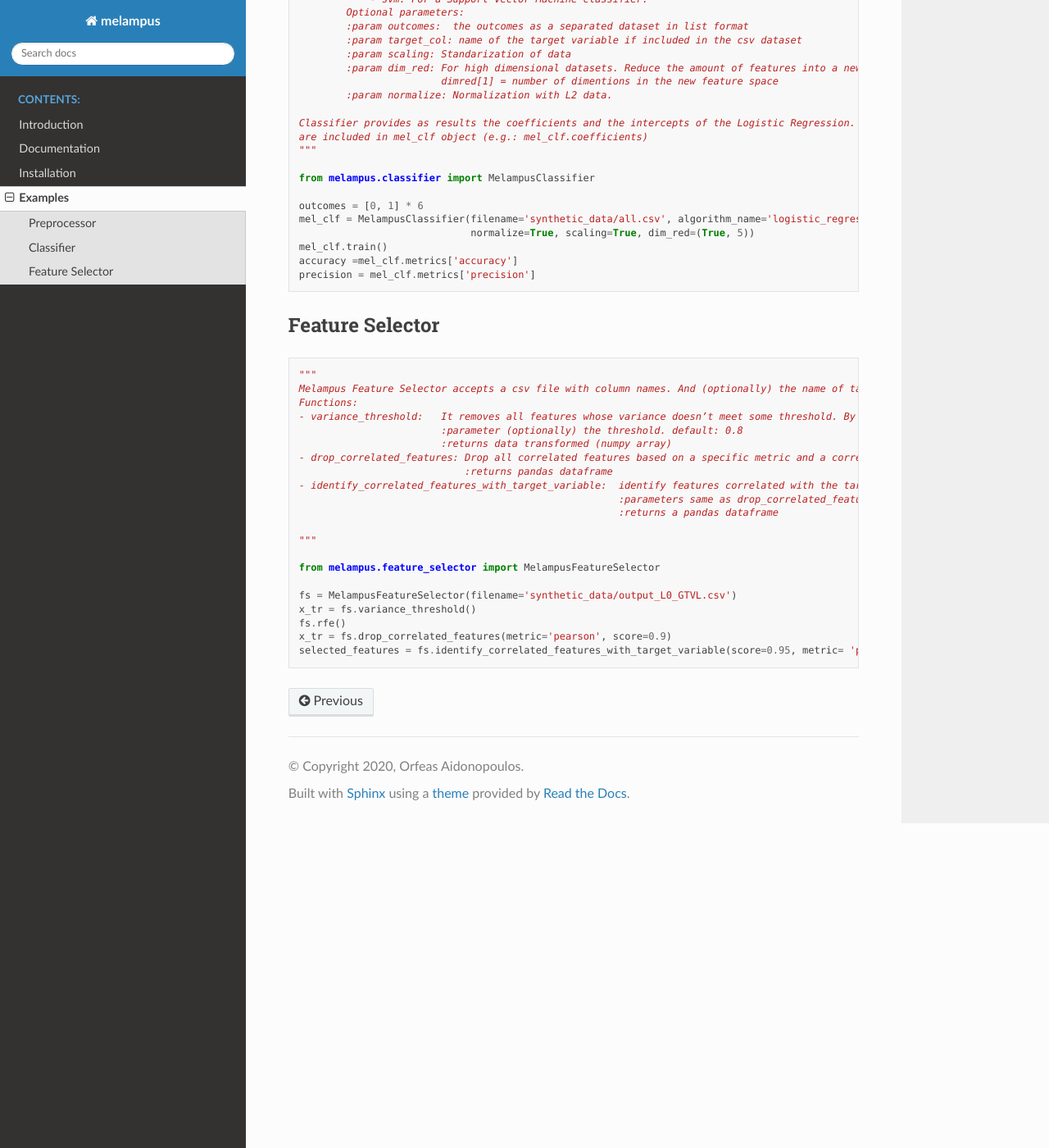
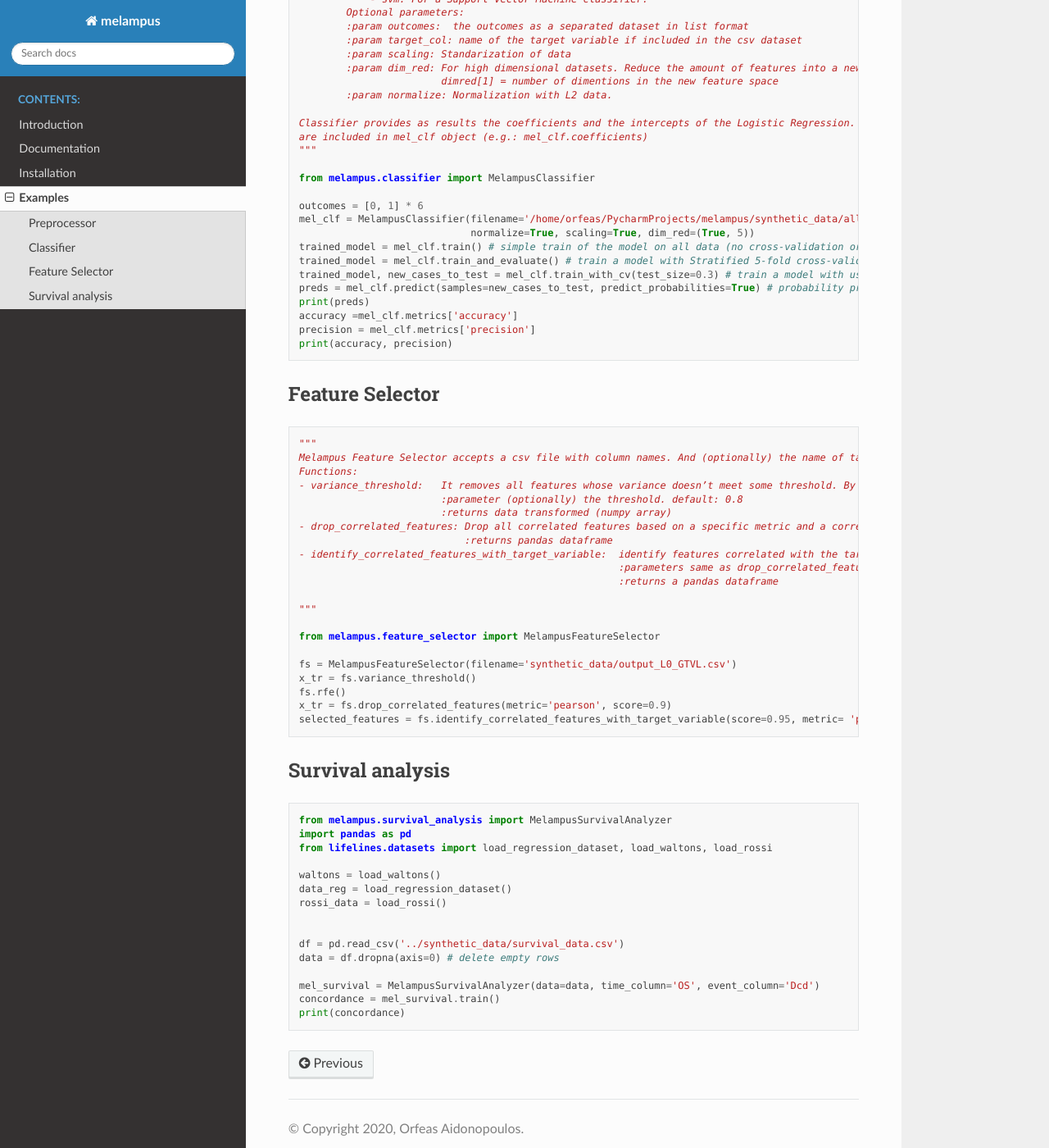
Before and after one commit to medgift/quantimage-melampus, a Sphinx documentation site: the page built from docs/source/examples.rst, in a window 1280 px wide and 1400 px high, scrolled down 781 px. Shown: the whole window at 82% size. Built offline with Sphinx 7.4.7 and the Read the Docs theme 2.0.0, drawn with Linux system fonts in a browser that asks for light colours.

Commit message:
enrich documentation with examples

```diff
--- a/docs/source/examples.rst
+++ b/docs/source/examples.rst
@@ -51,12 +51,16 @@ Classifier
     from melampus.classifier import MelampusClassifier
 
     outcomes = [0, 1] * 6
-    mel_clf = MelampusClassifier(filename='synthetic_data/all.csv', algorithm_name='logistic_regression', target_col='label',
+    mel_clf = MelampusClassifier(filename='/home/orfeas/PycharmProjects/melampus/synthetic_data/all.csv', algorithm_name='logistic_regression', target_col='label',
                                  normalize=True, scaling=True, dim_red=(True, 5))
-    mel_clf.train()
+    trained_model = mel_clf.train() # simple train of the model on all data (no cross-validation or evaluations)
+    trained_model = mel_clf.train_and_evaluate() # train a model with Stratified 5-fold cross-validation and evaluation of the model
+    trained_model, new_cases_to_test = mel_clf.train_with_cv(test_size=0.3) # train a model with user-specific cross-validation
+    preds = mel_clf.predict(samples=new_cases_to_test, predict_probabilities=True) # probability predictions on new samples
+    print(preds)
     accuracy =mel_clf.metrics['accuracy']
     precision = mel_clf.metrics['precision']
-
+    print(accuracy, precision)
 
 Feature Selector
 *******************
@@ -83,3 +87,23 @@ Feature Selector
     fs.rfe()
     x_tr = fs.drop_correlated_features(metric='pearson', score=0.9)
     selected_features = fs.identify_correlated_features_with_target_variable(score=0.95, metric= 'pearson', target_var= 'volT')
+
+Survival analysis
+*******************
+.. code-block:: python
+
+    from melampus.survival_analysis import MelampusSurvivalAnalyzer
+    import pandas as pd
+    from lifelines.datasets import load_regression_dataset, load_waltons, load_rossi
+
+    waltons = load_waltons()
+    data_reg = load_regression_dataset()
+    rossi_data = load_rossi()
+
+
+    df = pd.read_csv('../synthetic_data/survival_data.csv')
+    data = df.dropna(axis=0) # delete empty rows
+
+    mel_survival = MelampusSurvivalAnalyzer(data=data, time_column='OS', event_column='Dcd')
+    concordance = mel_survival.train()
+    print(concordance)
```
